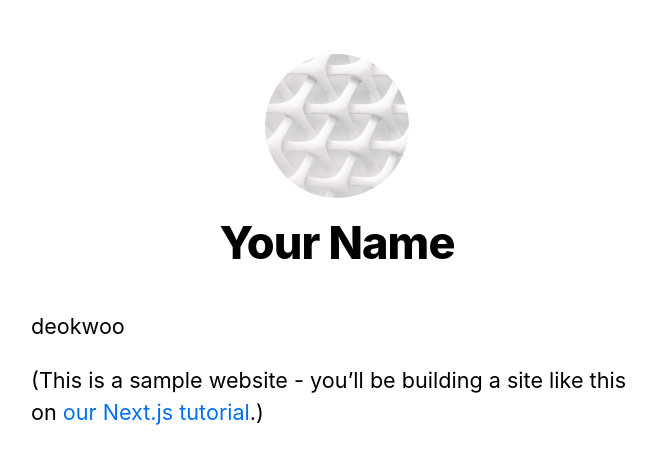
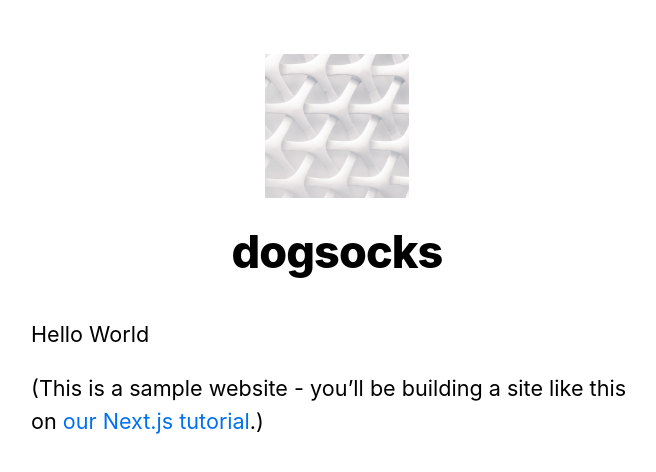
Before and after one commit to jungdeokwoo/next-playground, a Next.js app: page / in a window 1280 px wide. Shown: the top 472 px of the page, without its empty margins (303-959 px from the left). Built offline with nearby package versions, Linux system fonts and the light colour scheme.

Commit message:
[ADD]스타일컴포넌트
스타일 컴포넌트 연습해보기

```diff
--- a/components/layout.js
+++ b/components/layout.js
@@ -1,15 +1,14 @@
 import Head from "next/head";
 import Image from "next/image";
-import styles from "./layout.module.css";
-import utilStyles from "../styles/utils.module.css";
 import Link from "next/link";
+import styled from "styled-components";
 
-const name = "Your Name";
+const name = "dogsocks";
 export const siteTitle = "Next.js Sample Website";
 
 export default function Layout({ children, home }) {
   return (
-    <div className={styles.container}>
+    <LayoutContainer>
       <Head>
         <link rel="icon" href="/favicon.ico" />
         <meta
@@ -25,49 +24,89 @@ export default function Layout({ children, home }) {
         <meta name="og:title" content={siteTitle} />
         <meta name="twitter:card" content="summary_large_image" />
       </Head>
-      <header className={styles.header}>
+      <LayoutHeader>
         {home ? (
           <>
+            <ImageWrapper>
               <Image
                 priority
                 src="/images/profile.jpg"
-              className={utilStyles.borderCircle}
                 height={144}
                 width={144}
                 alt=""
               />
-            <h1 className={utilStyles.heading2Xl}>{name}</h1>
+            </ImageWrapper>
+            <Heading2Xl>{name}</Heading2Xl>
           </>
         ) : (
           <>
             <Link href="/">
               <a>
+                <ImageWrapper>
                   <Image
                     priority
                     src="/images/profile.jpg"
-                  className={utilStyles.borderCircle}
                     height={108}
                     width={108}
                     alt=""
                   />
+                </ImageWrapper>
               </a>
             </Link>
-            <h2 className={utilStyles.headingLg}>
+            <HeadingLg>
               <Link href="/">
-                <a className={utilStyles.colorInherit}>{name}</a>
+                <ColorInherit>{name}</ColorInherit>
               </Link>
-            </h2>
+            </HeadingLg>
           </>
         )}
-      </header>
+      </LayoutHeader>
       <main>{children}</main>
       {!home && (
-        <div className={styles.backToHome}>
+        <BackToHome>
           <Link href="/">
             <a>← Back to home</a>
           </Link>
-        </div>
+        </BackToHome>
       )}
-    </div>
+    </LayoutContainer>
   );
 }
+
+const LayoutContainer = styled.div`
+  max-width: 36rem;
+  padding: 0 1rem;
+  margin: 3rem auto 6rem;
+`;
+
+const LayoutHeader = styled.header`
+  display: flex;
+  flex-direction: column;
+  align-items: center;
+`;
+
+const BackToHome = styled.div`
+  margin: 3rem 0 0;
+`;
+
+const Heading2Xl = styled.h1`
+  font-size: 2.5rem;
+  line-height: 1.2;
+  font-weight: 800;
+  letter-spacing: -0.05rem;
+  margin: 1rem 0;
+`;
+
+const HeadingLg = styled.h2`
+  font-size: 1.5rem;
+  line-height: 1.4;
+  margin: 1rem 0;
+`;
+
+const ImageWrapper = styled.div`
+  border-radius: 9999px;
+`;
+
+const ColorInherit = styled.a`
+  color: inherit;
+`;
--- a/components/layout.module.css
+++ /dev/null
@@ -1,15 +0,0 @@
-.container {
-  max-width: 36rem;
-  padding: 0 1rem;
-  margin: 3rem auto 6rem;
-}
-
-.header {
-  display: flex;
-  flex-direction: column;
-  align-items: center;
-}
-
-.backToHome {
-  margin: 3rem 0 0;
-}
--- a/package.json
+++ b/package.json
@@ -11,9 +11,11 @@
   "dependencies": {
     "next": "12.3.1",
     "react": "18.2.0",
-    "react-dom": "18.2.0"
+    "react-dom": "18.2.0",
+    "styled-components": "^5.3.6"
   },
   "devDependencies": {
+    "babel-plugin-styled-components": "^2.0.7",
     "eslint": "8.25.0",
     "eslint-config-next": "12.3.1"
   }
--- /dev/null
+++ b/pages/_document.js
@@ -0,0 +1,30 @@
+import Document from "next/document";
+import { ServerStyleSheet } from "styled-components";
+
+export default class MyDocument extends Document {
+  static async getInitialProps(ctx) {
+    const sheet = new ServerStyleSheet();
+    const originalRenderPage = ctx.renderPage;
+
+    try {
+      ctx.renderPage = () =>
+        originalRenderPage({
+          enhanceApp: (App) => (props) =>
+            sheet.collectStyles(<App {...props} />),
+        });
+
+      const initialProps = await Document.getInitialProps(ctx);
+      return {
+        ...initialProps,
+        styles: (
+          <>
+            {initialProps.styles}
+            {sheet.getStyleElement()}
+          </>
+        ),
+      };
+    } finally {
+      sheet.seal();
+    }
+  }
+}
--- a/pages/index.js
+++ b/pages/index.js
@@ -1,6 +1,6 @@
 import Head from "next/head";
 import Layout, { siteTitle } from "../components/layout";
-import utilStyles from "../styles/utils.module.css";
+import styled from "styled-components";
 
 export default function Home() {
   return (
@@ -8,13 +8,18 @@ export default function Home() {
       <Head>
         <title>{siteTitle}</title>
       </Head>
-      <section className={utilStyles.headingMd}>
-        <p>deokwoo</p>
+      <HomeSection>
+        <p>Hello World</p>
         <p>
           (This is a sample website - you’ll be building a site like this on{" "}
           <a href="https://nextjs.org/learn">our Next.js tutorial</a>.)
         </p>
-      </section>
+      </HomeSection>
     </Layout>
   );
 }
+
+const HomeSection = styled.section`
+  font-size: 1.2rem;
+  line-height: 1.5;
+`;
--- a/styles/utils.module.css
+++ /dev/null
@@ -1,52 +0,0 @@
-.heading2Xl {
-  font-size: 2.5rem;
-  line-height: 1.2;
-  font-weight: 800;
-  letter-spacing: -0.05rem;
-  margin: 1rem 0;
-}
-
-.headingXl {
-  font-size: 2rem;
-  line-height: 1.3;
-  font-weight: 800;
-  letter-spacing: -0.05rem;
-  margin: 1rem 0;
-}
-
-.headingLg {
-  font-size: 1.5rem;
-  line-height: 1.4;
-  margin: 1rem 0;
-}
-
-.headingMd {
-  font-size: 1.2rem;
-  line-height: 1.5;
-}
-
-.borderCircle {
-  border-radius: 9999px;
-}
-
-.colorInherit {
-  color: inherit;
-}
-
-.padding1px {
-  padding-top: 1px;
-}
-
-.list {
-  list-style: none;
-  padding: 0;
-  margin: 0;
-}
-
-.listItem {
-  margin: 0 0 1.25rem;
-}
-
-.lightText {
-  color: #666;
-}
```
Also changed, not shown: 2 other files (tests, documents, lock files or other folders). Lines whose indentation alone changed are shown as unchanged.
